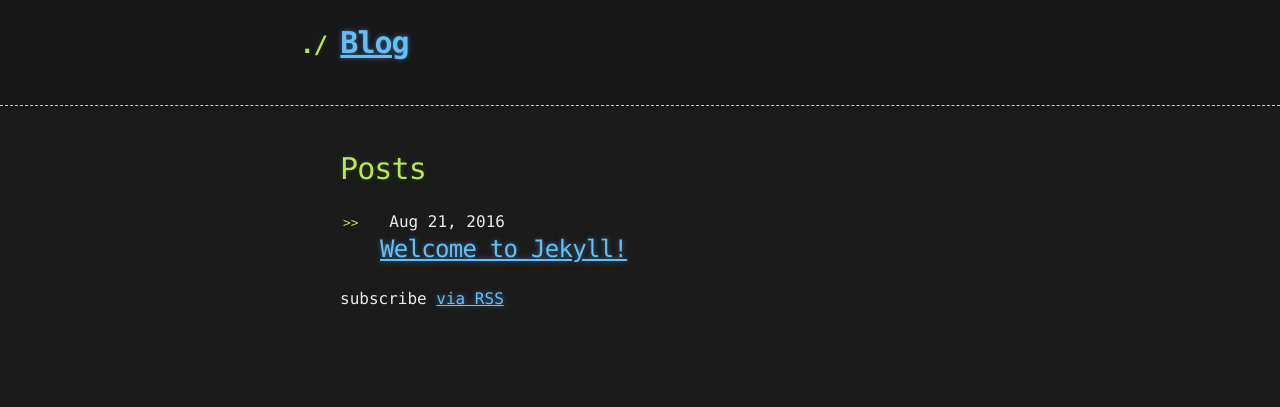
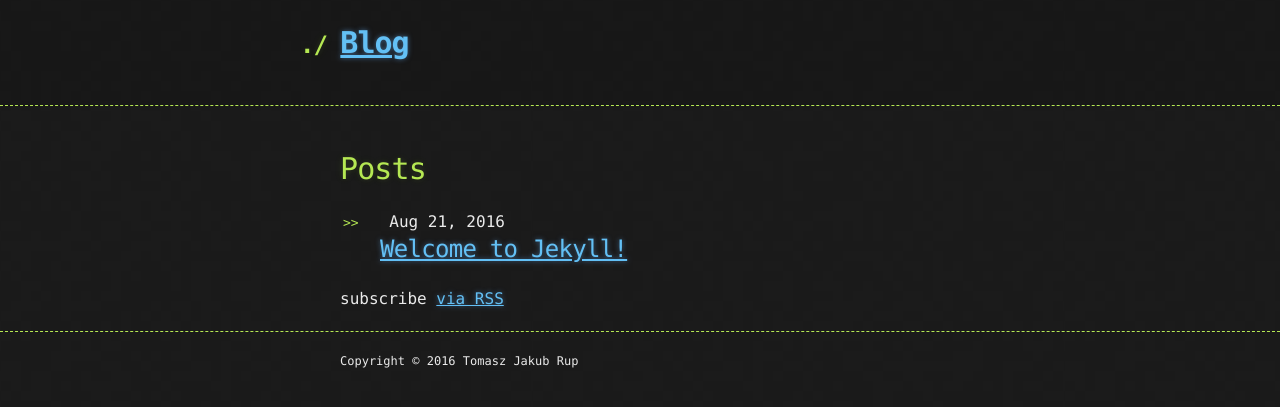
Before and after one commit to tomi77/blog, a Jekyll site: the page built from index.html, in a window 1280 px wide. Shown: the top 407 px of the page. Built offline with Jekyll 4.4.1, drawn with Linux system fonts in a browser that asks for light colours.

Commit message:
add footer

```diff
--- /dev/null
+++ b/_includes/footer.html
@@ -0,0 +1,5 @@
+<footer>
+  <div class="container">
+    <span>Copyright &copy; 2016 Tomasz Jakub Rup</span>
+  </div>
+</footer>
--- a/_layouts/base.html
+++ b/_layouts/base.html
@@ -20,6 +20,7 @@
         </section>
     </div>
 
+    {% include footer.html %}
 
 </body>
 
--- a/_sass/_stylesheet.scss
+++ b/_sass/_stylesheet.scss
@@ -66,6 +66,14 @@ header {
     font-weight: 300;
     color: #666;
   }
+}
+
+footer {
+  width: 100%;
+  border-top: 1px dashed #b5e853;
+  padding: 20px 0;
+  margin: 0 0 40px 0;
+  font-size: 12px
 }
 
 /* Main Content
```
